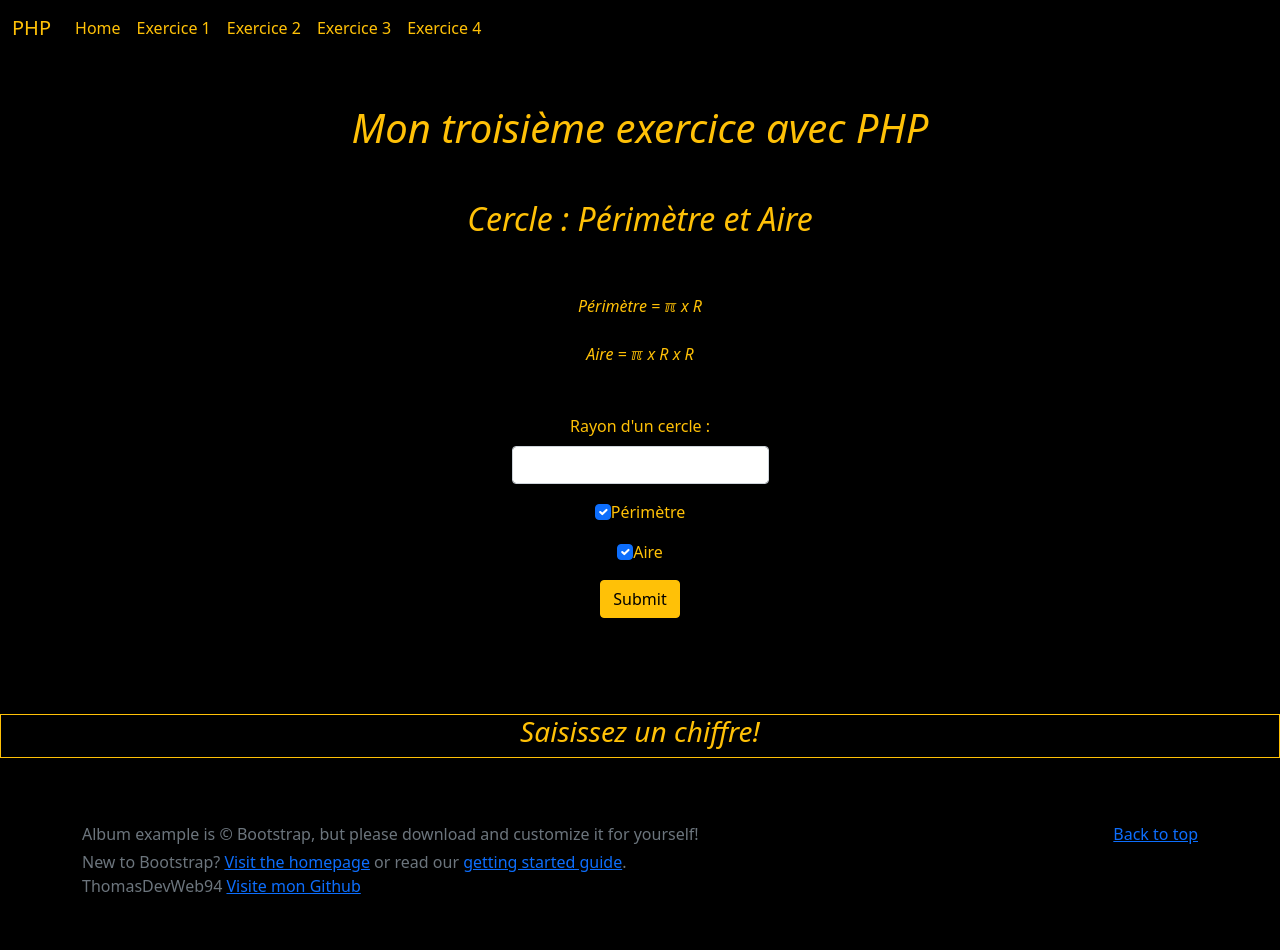
After one commit to Thomas94170/mon-site-en-PHP, a PHP site: page /testPHP3.php in a window 1280 px wide. The commit adds this page. Run offline with PHP 8.4, Linux system fonts and the light colour scheme.

Commit message:
second commit

```diff
--- a/Exo2/menu.php
+++ b/Exo2/menu.php
@@ -17,6 +17,12 @@
                 <li class="nav-item">
                     <a class="nav-link text-warning" href="testPHP2.php">Exercice 2</a>
                 </li>
+                <li class="nav-item">
+                    <a class="nav-link text-warning" href="testPHP3.php">Exercice 3</a>
+                </li>
+                <li class="nav-item">
+                    <a class="nav-link text-warning" href="testPHP4.php">Exercice 4</a>
+                </li>
             </ul>
         </div>
     </div>
--- a/Exo2/style.css
+++ b/Exo2/style.css
@@ -16,3 +16,8 @@ nav{
 li a :hover{
     background-color: #93ACB5;
 }
+
+table{
+    margin: 0;
+    padding: 0;
+}
--- /dev/null
+++ b/Exo2/testPHP3.php
@@ -0,0 +1,82 @@
+<!DOCTYPE html>
+<html lang="fr">
+
+<head>
+    <meta charset="UTF-8">
+    <meta http-equiv="X-UA-Compatible" content="IE=edge">
+    <meta name="viewport" content="width=device-width, initial-scale=1.0">
+    <title>Document</title>
+    <link href="https://cdn.jsdelivr.net/npm/bootstrap@5.0.2/dist/css/bootstrap.min.css" rel="stylesheet" integrity="sha384-EVSTQN3/azprG1Anm3QDgpJLIm9Nao0Yz1ztcQTwFspd3yD65VohhpuuCOmLASjC" crossorigin="anonymous">
+    <link rel="stylesheet" href="style.css">
+</head>
+
+<body>
+    <?php
+    include("menu.php");
+    ?>
+    <br><br>
+    <h1 class="fst-italic text-warning text-center">Mon troisième exercice avec PHP</h1>
+    <br><br>
+    <h2 class="fst-italic text-warning text-center">Cercle : Périmètre et Aire</h2>
+    <br><br>
+    <p class="fst-italic text-warning text-center">Périmètre = ℼ x R</p>
+    <br>
+    <p class="fst-italic text-warning text-center">Aire = ℼ x R x R</p>
+    <br><br>
+    <div class="d-flex justify-content-center">
+        <form action="#" method="POST">
+            <div class="mb-3 text-warning text-center">
+                <label for="cercle" class="form-label text-warning">Rayon d'un cercle : </label>
+                <input type="number" class="form-control" id="cercle" name="cercle" required>
+            </div>
+            <div class="mb-3 form-check d-flex justify-content-center">
+                <input type="checkbox" class="form-check-input d-flex justify-content-center" id="perimetre" name="perimetre" checked>
+                <label class="form-check-label text-warning text-center d-flex justify-content-center" for="exampleCheck1"> Périmètre</label>
+            </div>
+            <div class="mb-3 form-check d-flex justify-content-center">
+                <input type="checkbox" class="form-check-input d-flex justify-content-center" id="aire" name="aire" checked>
+                <label class="form-check-label text-warning text-center d-flex justify-content-center" for="exampleCheck1"> Aire</label>
+            </div>
+            <div class="d-flex justify-content-center">
+                <button type="submit" class="btn btn-warning">Submit</button>
+            </div>
+            <br><br><br>
+
+        </form>
+    </div>
+
+    <br>
+    <div class="fst-italic text-warning text-center border border-warning table">
+        <?php
+        if (isset($_POST['cercle']) && $_POST['cercle'] > 0) {
+            $rayon = $_POST['cercle'];
+            echo "<p> Résultat : </p>";
+            if (isset($_POST['perimetre'])) {
+                $perimetre = 3.14 * $_POST['cercle'];
+                echo "<p> notre périmètre est de : " . $perimetre . "</p>";
+            } else {
+                echo "<p class='fst-italic text-warning text-center'>Case du périmètre non cochée!</p>";
+            }
+            if (isset($_POST['aire'])) {
+                $aire = 3.14 * $_POST['cercle'] * $_POST['cercle'];
+                echo "<p> notre aire est de : " . $aire . "</p>";
+            } else {
+                echo "<p class='fst-italic text-warning text-center'>Case de l'aire non cochée!</p>";
+            }
+        } else {
+            echo "<h3 class='fst-italic text-warning text-center'>Saisissez un chiffre!</h3>";
+        }
+        ?>
+
+    </div>
+
+
+
+    <?php
+    include("footer.php");
+    ?>
+
+    <script src="https://cdn.jsdelivr.net/npm/bootstrap@5.0.2/dist/js/bootstrap.bundle.min.js" integrity="sha384-MrcW6ZMFYlzcLA8Nl+NtUVF0sA7MsXsP1UyJoMp4YLEuNSfAP+JcXn/tWtIaxVXM" crossorigin="anonymous"></script>
+</body>
+
+</html>
```
Also changed, not shown: Exo2/testPHP.php (+33 -0 lines), Exo2/testPHP2.php (+49 -1 lines), Exo2/testPHP4.php (added, +82 -0 lines).
